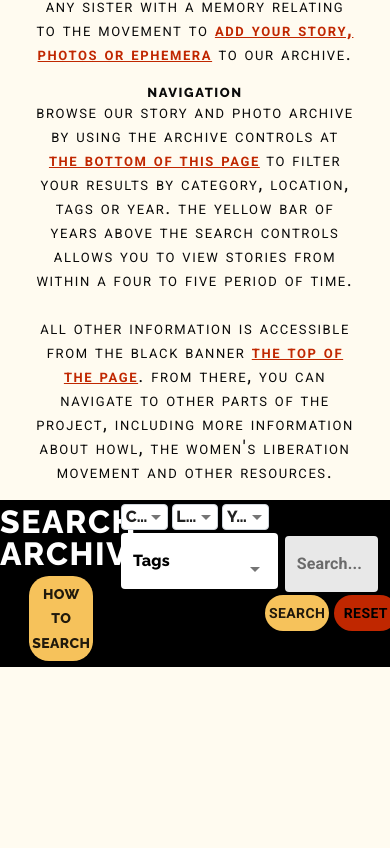
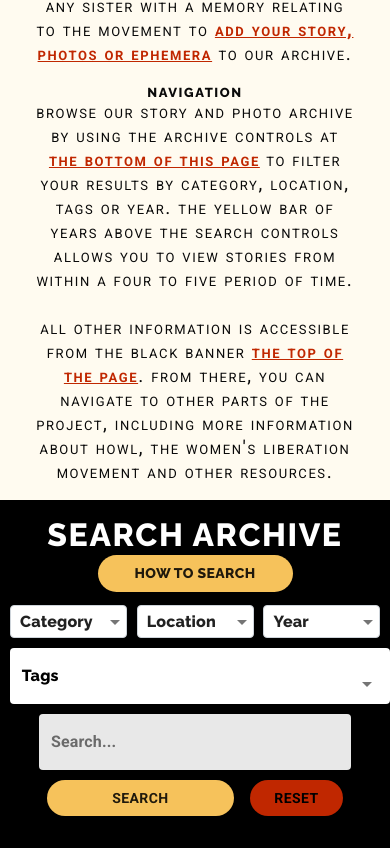
Before and after one commit to founders-programme-2/howl, a React (Create React App) app in the folder client/: page / in a window 390 px wide. Shown: the part 882-1730 px from the top of the page. Before the commit the page ends 1549 px from the top, so only its background shows below. Built offline with nearby package versions, Linux system fonts and the light colour scheme; what react-a11y would draw is missing.

Commit message:
Add media query to flexbox for footer on tablets and below

```diff
--- a/client/src/Components/Common/Footer/Footer.style.js
+++ b/client/src/Components/Common/Footer/Footer.style.js
@@ -1,5 +1,9 @@
 import styled from 'styled-components';
 import '../../../globalStyle';
+
+import responsiveSizes from '../../../constants/responsiveSizes';
+
+const { MDM } = responsiveSizes;
 
 export const FooterDiv = styled.footer`
   min-width: 100%;
@@ -9,11 +13,20 @@ export const FooterDiv = styled.footer`
   flex-wrap: nowrap;
   bottom: 0;
   position: relative;
+  align-items: center;
+
+  @media (max-width: ${MDM}) {
+    flex-flow: column nowrap;
+  }
 `;
 
 export const TitleDiv = styled.section`
   width: 30%;
   height: 100%;
+
+  @media (max-width: ${MDM}) {
+    width: 100%;
+  }
 `;
 
 export const StyledTitle = styled.h2`
@@ -27,6 +40,10 @@ export const FilterDiv = styled.section`
   width: 40%;
   display: flex;
   flex-direction: column;
+
+  @media (max-width: ${MDM}) {
+    width: 100%;
+  }
 `;
 
 export const SearchDiv = styled.section`
@@ -36,6 +53,11 @@ export const SearchDiv = styled.section`
   flex-direction: column;
   align-items: flex-start;
   margin: auto;
+
+  @media (max-width: ${MDM}) {
+    width: 100%;
+    margin-bottom: 2rem;
+  }
 `;
 
 export const ButtonsContainer = styled.section`
--- a/client/src/Components/Common/Footer/mui.style.js
+++ b/client/src/Components/Common/Footer/mui.style.js
@@ -23,6 +23,9 @@ export const styles = theme => ({
     '&:hover': {
       color: theme.palette.common.white,
       backgroundColor: 'var(--main-btn-color)',
+    },
+    '@media (max-width:780px)': {
+      margin: `1% 25% 1% 25%`,
     },
   },
   formControl: {
```
